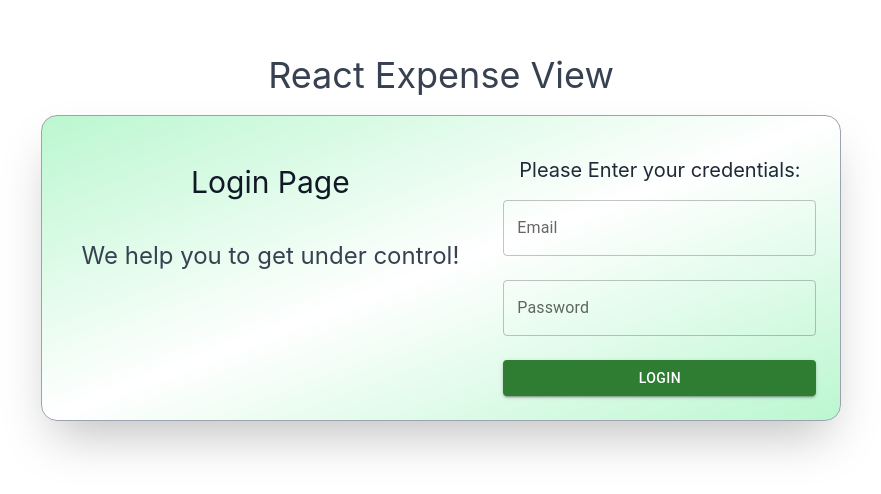
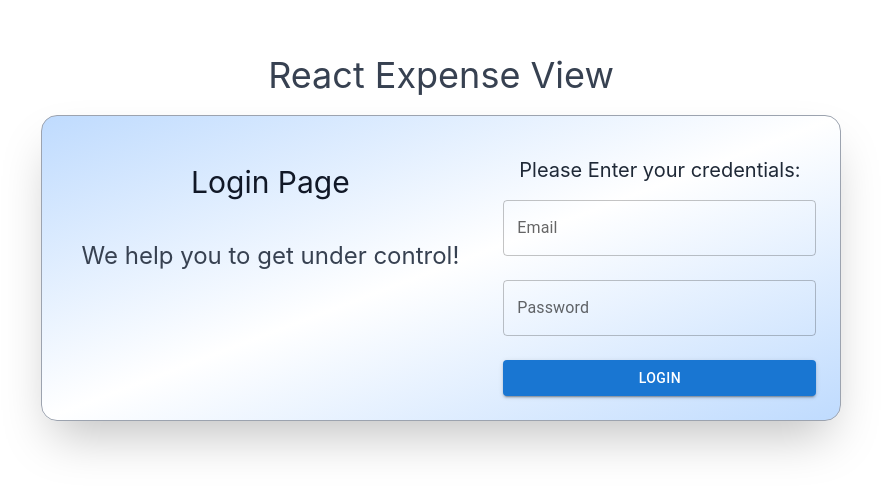
Before and after one commit to alefnsc/react-expense-view-web, a React (Vite) app: page / in a window 1280 px wide. Shown: the part 162-656 px from the top of the page, without its empty margins (199-1080 px from the left). Built offline with nearby package versions, Linux system fonts and the light colour scheme; no server answers.

Commit message:
fix LoginPage color

```diff
--- a/package.json
+++ b/package.json
@@ -1,7 +1,7 @@
 {
   "name": "react-expense-view-web",
   "private": true,
-  "version": "0.2.4",
+  "version": "0.2.5",
   "type": "module",
   "scripts": {
     "dev": "vite",
--- a/src/pages/LoginPage.tsx
+++ b/src/pages/LoginPage.tsx
@@ -28,7 +28,7 @@ export default function LoginPage(props: ILoginScreenProps) {
       <h2 className=" text-gray-700  text-4xl mb-5 col-span-2">
         React Expense View
       </h2>
-      <Box className="border-gray-400 border-3 bg-gradient-to-br from-green-200 via-white to-green-200 rounded-2xl shadow-2xl grid grid-row-2 gap-1 border sm:max-w-[600px] md:max-w-[800px] lg:max-w-[1200px]  w-full p-6 space-x-6 ">
+      <Box className="border-gray-400 border-3 bg-gradient-to-br from-blue-200 via-white to-blue-200 rounded-2xl shadow-2xl grid grid-row-2 gap-1 border sm:max-w-[600px] md:max-w-[800px] lg:max-w-[1200px]  w-full p-6 space-x-6 ">
         <Box className="col-start-1  rounded-lg ">
           <h2 className="text-gray-900  text-3xl p-6">Login Page</h2>
           <p className=" text-gray-700 p-4 text-2xl">
@@ -49,7 +49,7 @@ export default function LoginPage(props: ILoginScreenProps) {
               type="text"
               label="Email"
               variant="outlined"
-              color="success"
+              color="primary"
               onChange={(evt) => setEmail(evt.target.value)}
               value={email}
             ></TextField>
@@ -57,19 +57,14 @@ export default function LoginPage(props: ILoginScreenProps) {
               type="password"
               label="Password"
               variant="outlined"
-              color="success"
+              color="primary"
               onChange={(evt) => setPassword(evt.target.value)}
               value={password}
             ></TextField>
             {error && (
               <Box className="bg-red-100 rounded-md p-4 my-4">{error}</Box>
             )}
-            <Button
-              variant="contained"
-              color="success"
-              type="submit"
-              className="bg-green-600 p-6"
-            >
+            <Button variant="contained" color="primary" type="submit">
               Login
             </Button>
           </form>
```
